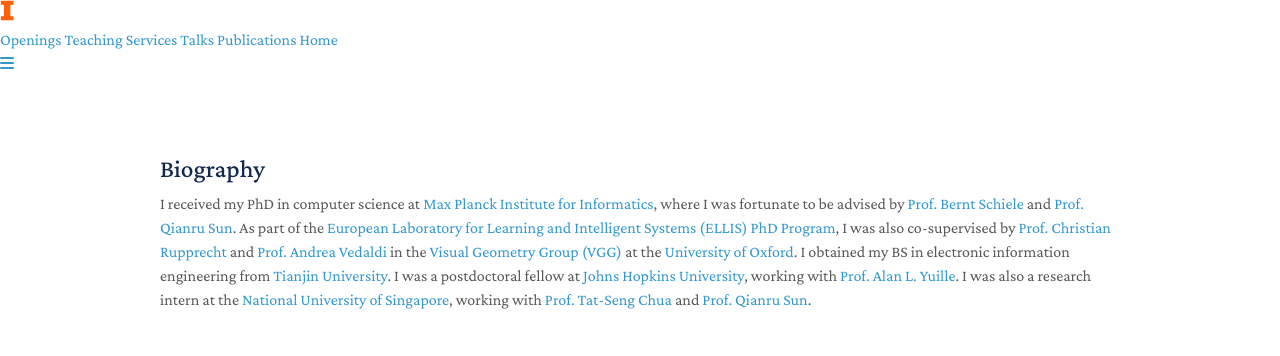
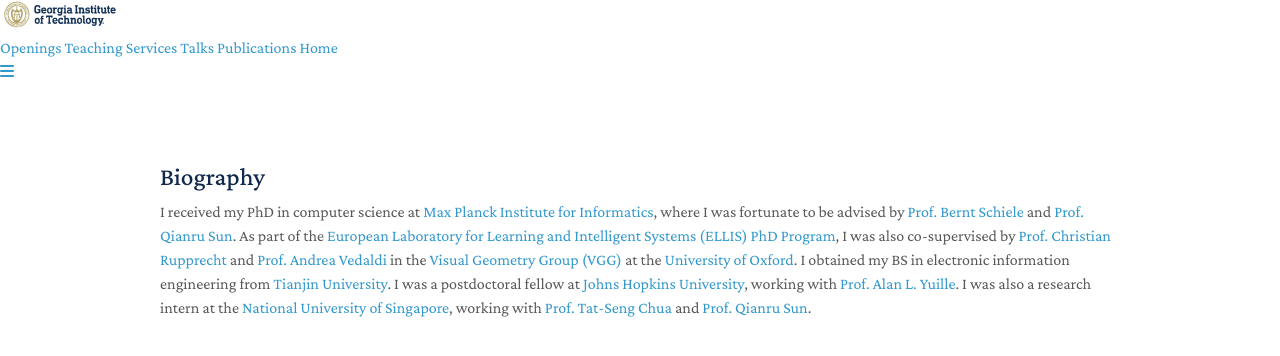
Before and after one commit to AnuvabSen1/anuvab_._sen, a Jekyll site: the page built from biography.md, in a window 1280 px wide. Shown: the top 356 px of the page. Built offline with Jekyll 4.4.1, drawn with Linux system fonts in a browser that asks for light colours; a style sheet for code colours, icons or effects is not loaded.

Commit message:
Update _config.yml

```diff
--- a/_config.yml
+++ b/_config.yml
@@ -3,7 +3,7 @@
 position: PhD Candidate
 affiliation: Georgia Institute of Technology, Atlanta, United States
 affiliation_link: https://www.gatech.edu/
-affiliation_logo: ./assets/img/illinois.svg
+affiliation_logo: ./assets/img/GT.svg
 email: asen74 (at) gatech.edu
 
 # Search Engine Optimization (SEO)
```
